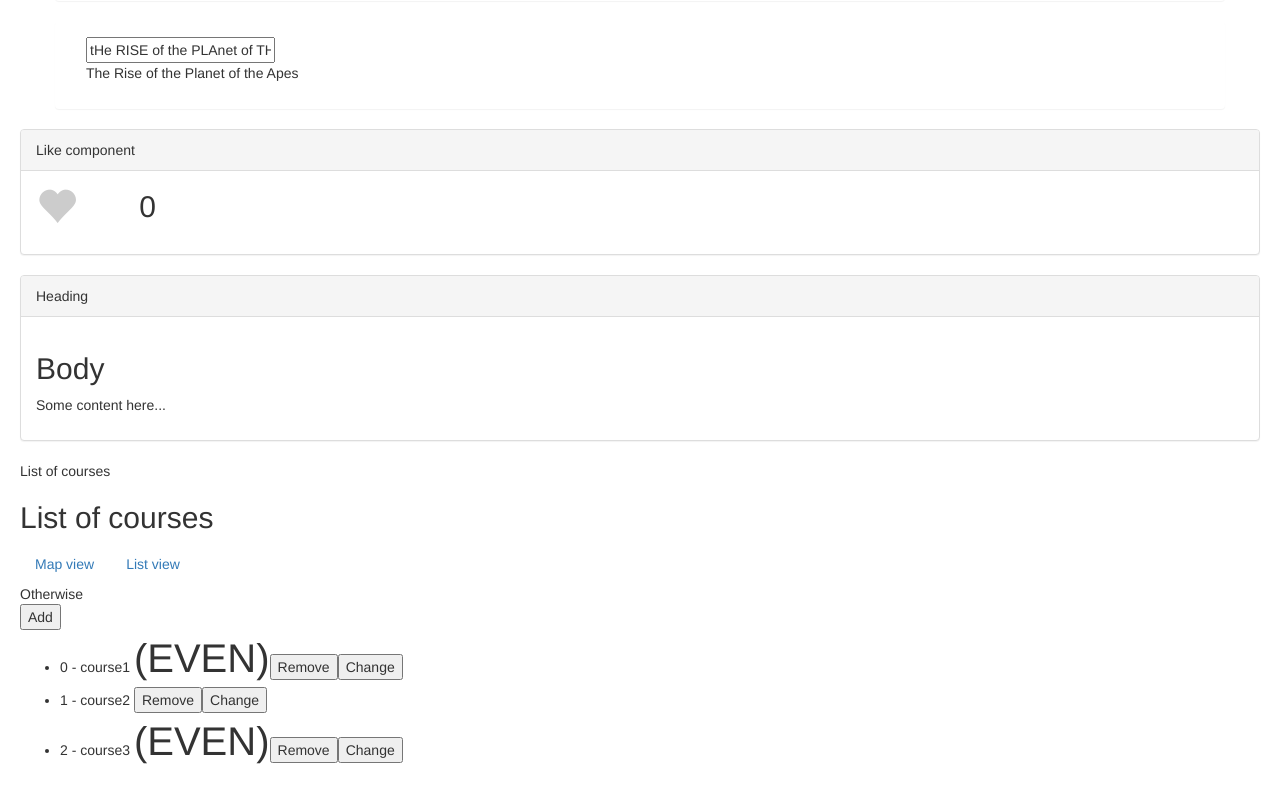
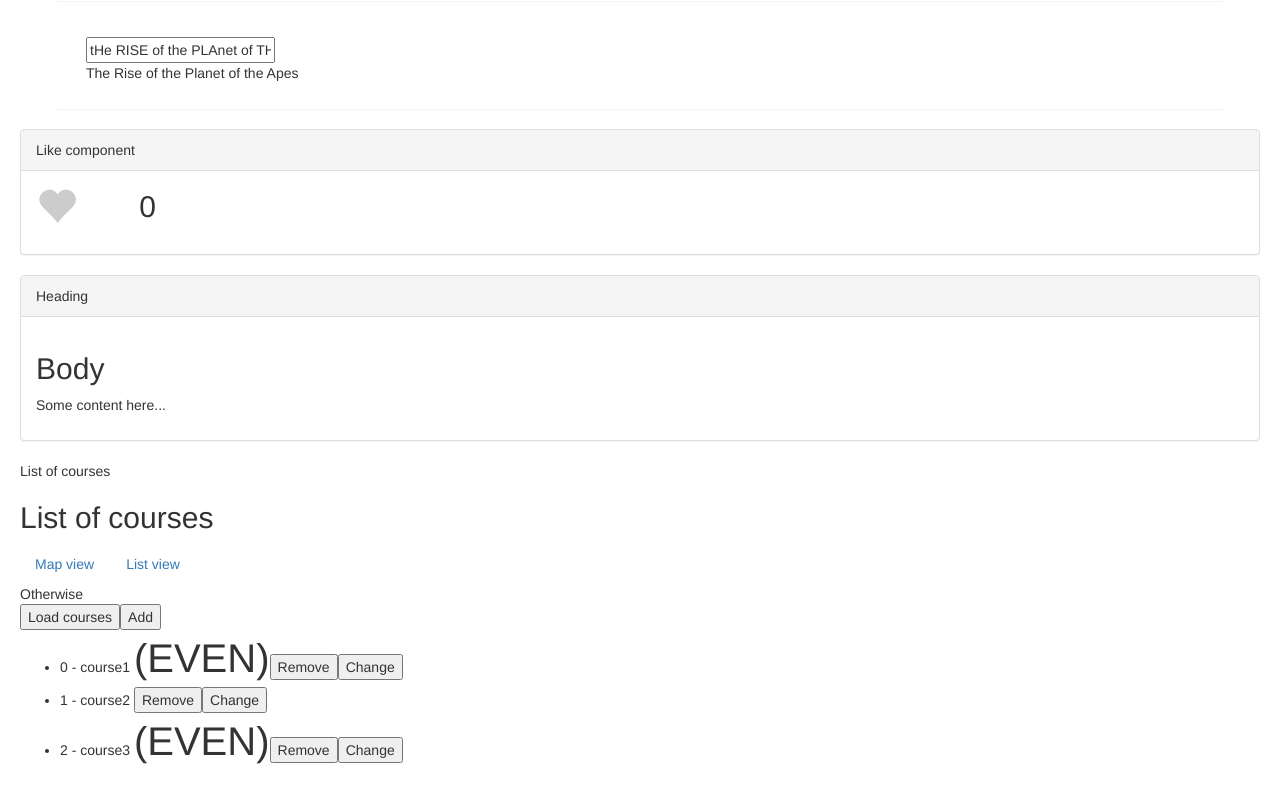
Before and after one commit to mwiesiolek/angular4-tut, an Angular app: page / in a window 1280 px wide. Shown: the part 877-1677 px from the top of the page. Built offline with nearby package versions, Linux system fonts and the light colour scheme.

Commit message:
ngfor trackby

```diff
--- a/src/app/app.component.html
+++ b/src/app/app.component.html
@@ -45,11 +45,12 @@
   </div>
 </div>
 
+<button (click)="loadCourses()">Load courses</button>
 <button (click)="onAdd()">Add</button>
 <div class="row">
   <div class="col-sm-12">
     <ul>
-      <li *ngFor="let course of courses; index as i; even as isEven">
+      <li *ngFor="let course of courses; index as i; even as isEven; trackBy: trackCourse">
         {{i}} - {{course.name}} <span *ngIf="isEven">(EVEN)</span>
         <button (click)="onRemove(course)">Remove</button>
         <button (click)="onUpdate(course)">Change</button>
--- a/src/app/app.component.ts
+++ b/src/app/app.component.ts
@@ -30,4 +30,16 @@ export class AppComponent {
   onUpdate(course): void {
     course.name = 'UPDATED';
   }
+
+  loadCourses(): void {
+    this.courses = [
+      {id: 1, name: 'course1'},
+      {id: 2, name: 'course2'},
+      {id: 3, name: 'course3'}
+    ];
+  }
+
+  trackCourse(index, course): void {
+    return course ? course.id : undefined;
+  }
 }
```
